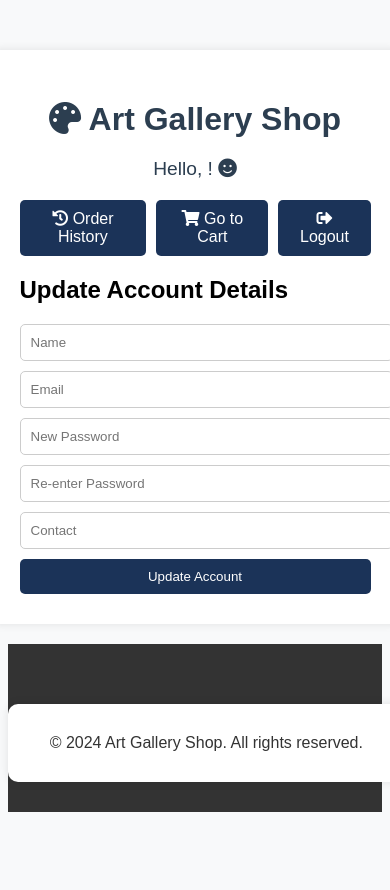
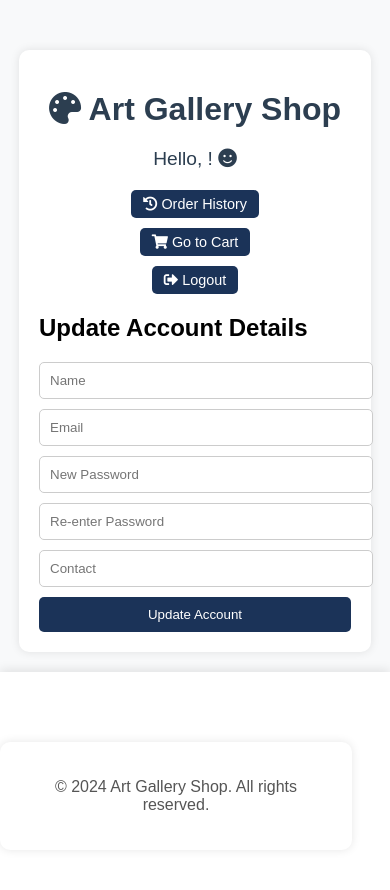
Before and after one commit to ashutosh989052/art_gallery_shop, a PHP site: page /account.php in a window 390 px wide. Before the commit the page ends 812 px from the top, so only its background shows below. Run offline with PHP 8.4, Linux system fonts and the light colour scheme.

Commit message:
modified:   style2/account_style.css 	modified:   style2/cart_style.css 	modified:   style2/order_history_style.css

```diff
--- a/style2/account_style.css
+++ b/style2/account_style.css
@@ -1,5 +1,6 @@
 /* account_style.css */
 
+/* Base styles */
 body {
     font-family: 'Arial', sans-serif;
     margin: 0;
@@ -21,6 +22,7 @@ body {
     text-align: center;
     margin-bottom: 20px;
     margin-top: 50px;
+    animation: fadeInDown 0.5s ease;
 }
 
 .project-name {
@@ -43,24 +45,28 @@ body {
 }
 
 .action-buttons .cart-btn,
-.action-buttons .logout-btn {
+.action-buttons .logout-btn,
+.action-buttons .account-btn {
     display: inline-block;
-    padding: 10px 20px;
+    padding: 8px 16px; /* Adjusted padding */
     background-color: #1b3358;
     color: #fff;
     text-decoration: none;
     border-radius: 5px;
     transition: background-color 0.3s;
+    font-size: 0.9em; /* Adjusted font size */
 }
 
 .action-buttons .cart-btn:hover,
-.action-buttons .logout-btn:hover {
+.action-buttons .logout-btn:hover,
+.action-buttons .account-btn:hover {
     background-color: #06142e;
 }
 
 .account-container {
     text-align: left;
     margin-top: 20px;
+    animation: fadeInUp 1s ease-in-out;
 }
 
 .account-container h2 {
@@ -75,6 +81,13 @@ body {
     margin-bottom: 10px;
     border: 1px solid #ccc;
     border-radius: 5px;
+    transition: border-color 0.3s;
+}
+
+.account-container input[type="text"]:focus,
+.account-container input[type="email"]:focus,
+.account-container input[type="password"]:focus {
+    border-color: #1b3358;
 }
 
 .account-container input[type="submit"] {
@@ -103,12 +116,70 @@ body {
 }
 
 .footer {
-    background-color: #333;
-    color: #333;
+    width: 100%;
     text-align: center;
-    padding: 10px 0;
+    color: #555;
+    padding: 20px 0;
+    background-color: #fff;
+    box-shadow: 0 -2px 10px rgba(0, 0, 0, 0.1);
+    margin-top: auto;
 }
 
-.footer p {
-    margin: 0;
+/* Animation keyframes */
+@keyframes fadeInUp {
+    0% {
+        opacity: 0;
+        transform: translateY(50px);
+    }
+    100% {
+        opacity: 1;
+        transform: translateY(0);
+    }
 }
+
+@keyframes fadeInDown {
+    0% {
+        opacity: 0;
+        transform: translateY(-50px);
+    }
+    100% {
+        opacity: 1;
+        transform: translateY(0);
+    }
+}
+
+
+/* Media Queries for Responsive Design */
+
+/* Small devices (landscape phones, less than 768px) */
+@media (max-width: 767px) {
+    .container {
+        width: 95%;
+        padding: 20px;
+    }
+
+    .action-buttons {
+        flex-direction: column;
+        align-items: center;
+    }
+
+    .action-buttons .cart-btn,
+    .action-buttons .logout-btn,
+    .action-buttons .account-btn {
+        padding: 6px 12px; /* Further adjusted padding for smaller buttons */
+    }
+}
+
+/* Medium devices (tablets, less than 992px) */
+@media (max-width: 991px) {
+    .container {
+        width: 90%;
+    }
+}
+
+/* Large devices (desktops, less than 1200px) */
+@media (max-width: 1199px) {
+    .container {
+        width: 80%;
+    }
+}
```
Also changed, not shown: style2/cart_style.css (+20 -2 lines), style2/order_history_style.css (+5 -4 lines).
